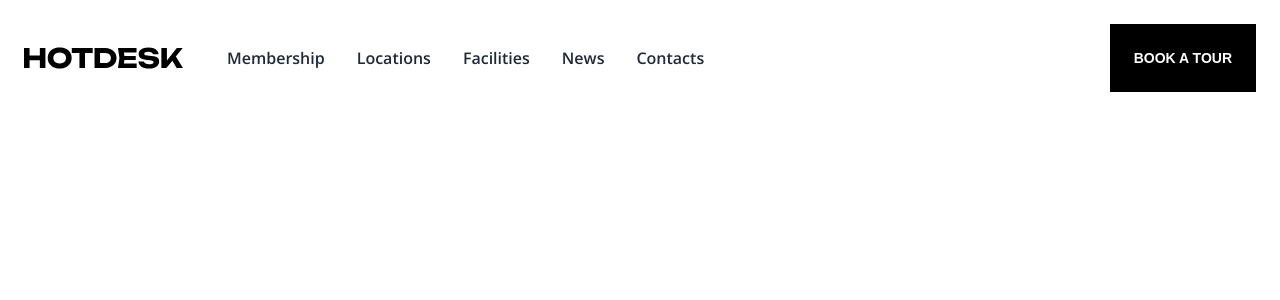
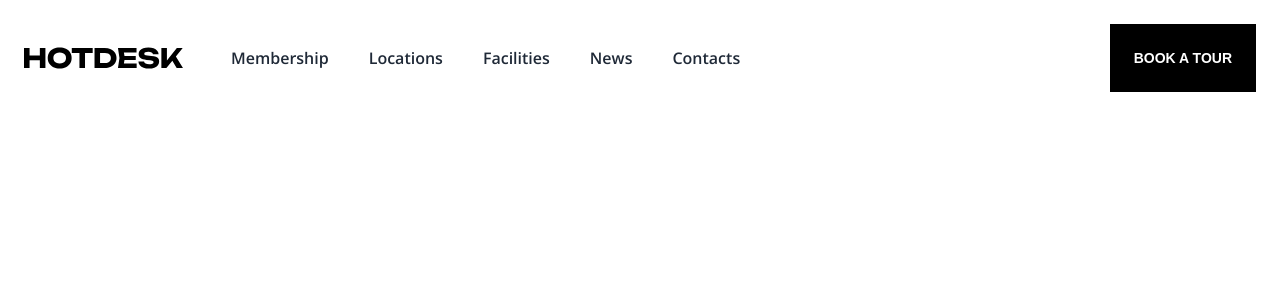
Before and after one commit to Safiyah07/hot-desk, a React (Vite) app: page / in a window 1280 px wide. Shown: the top 300 px of the page. Built offline with nearby package versions, Linux system fonts and the light colour scheme; a web font is replaced by a local one.

Commit message:
navbar contd

```diff
--- a/src/components/shared/navbar.jsx
+++ b/src/components/shared/navbar.jsx
@@ -10,20 +10,20 @@ export default function navbar() {
 						alt=''
 					/>
 
-					<ul className='menu menu-horizontal pl-7 font-semibold text-base'>
-						<li>
+					<ul className='flex gap-x-10 pl-12 font-semibold text-base'>
+						<li className='cursor-pointer transition ease-in-out hover:text-[#d1d1d1]'>
 							<a>Membership</a>
 						</li>
-						<li>
+						<li className='cursor-pointer transition ease-in-out hover:text-[#d1d1d1]'>
 							<a>Locations</a>
 						</li>
-						<li>
+						<li className='cursor-pointer transition ease-in-out hover:text-[#d1d1d1]'>
 							<a>Facilities</a>
 						</li>
-						<li>
+						<li className='cursor-pointer transition ease-in-out hover:text-[#d1d1d1]'>
 							<a>News</a>
 						</li>
-						<li>
+						<li className='cursor-pointer transition ease-in-out hover:text-[#d1d1d1]'>
 							<a>Contacts</a>
 						</li>
 					</ul>
```
Also changed, not shown: src/assets/05-p-800.jpg (added), src/assets/hero-img.jpg (added).
